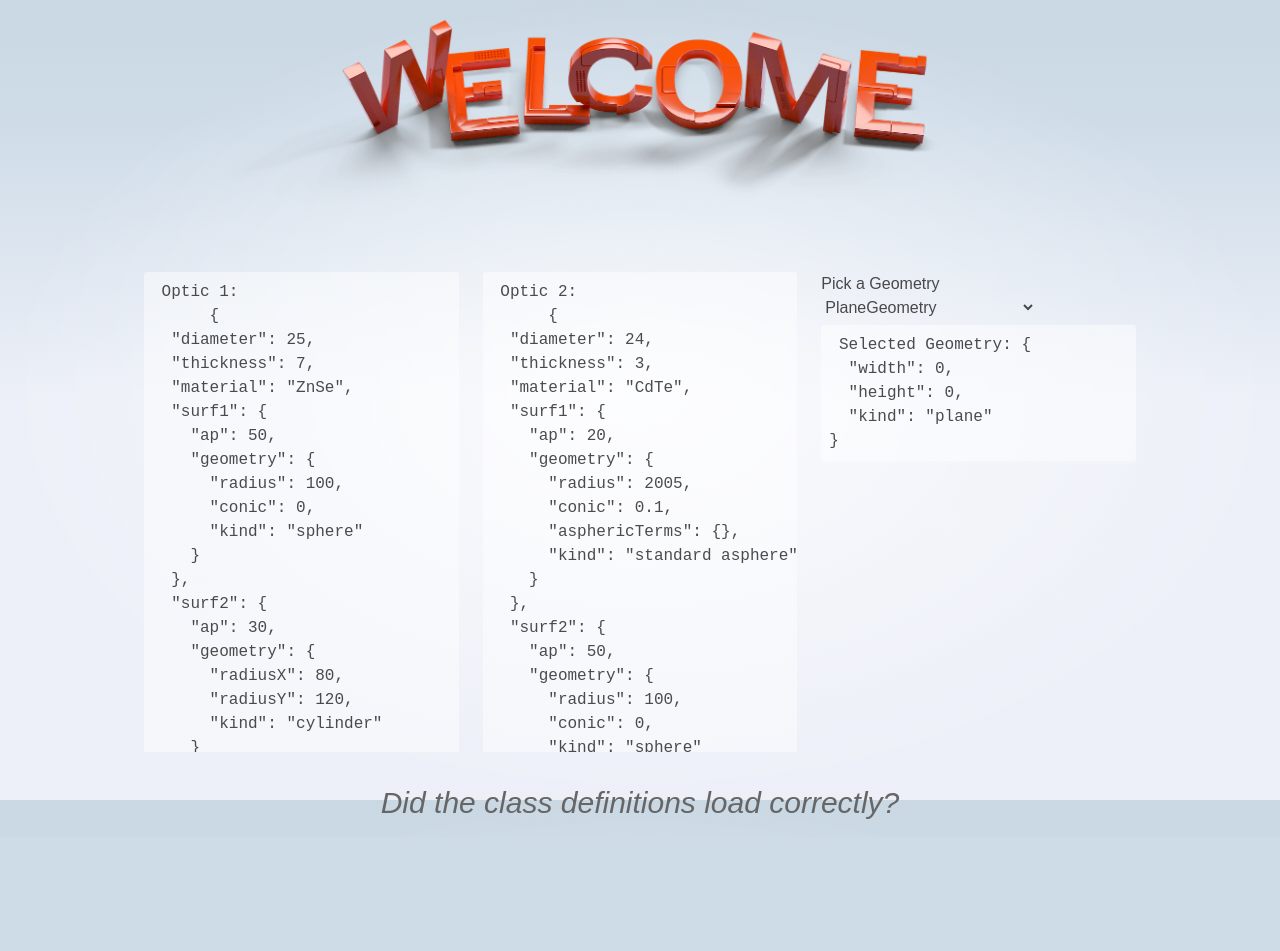
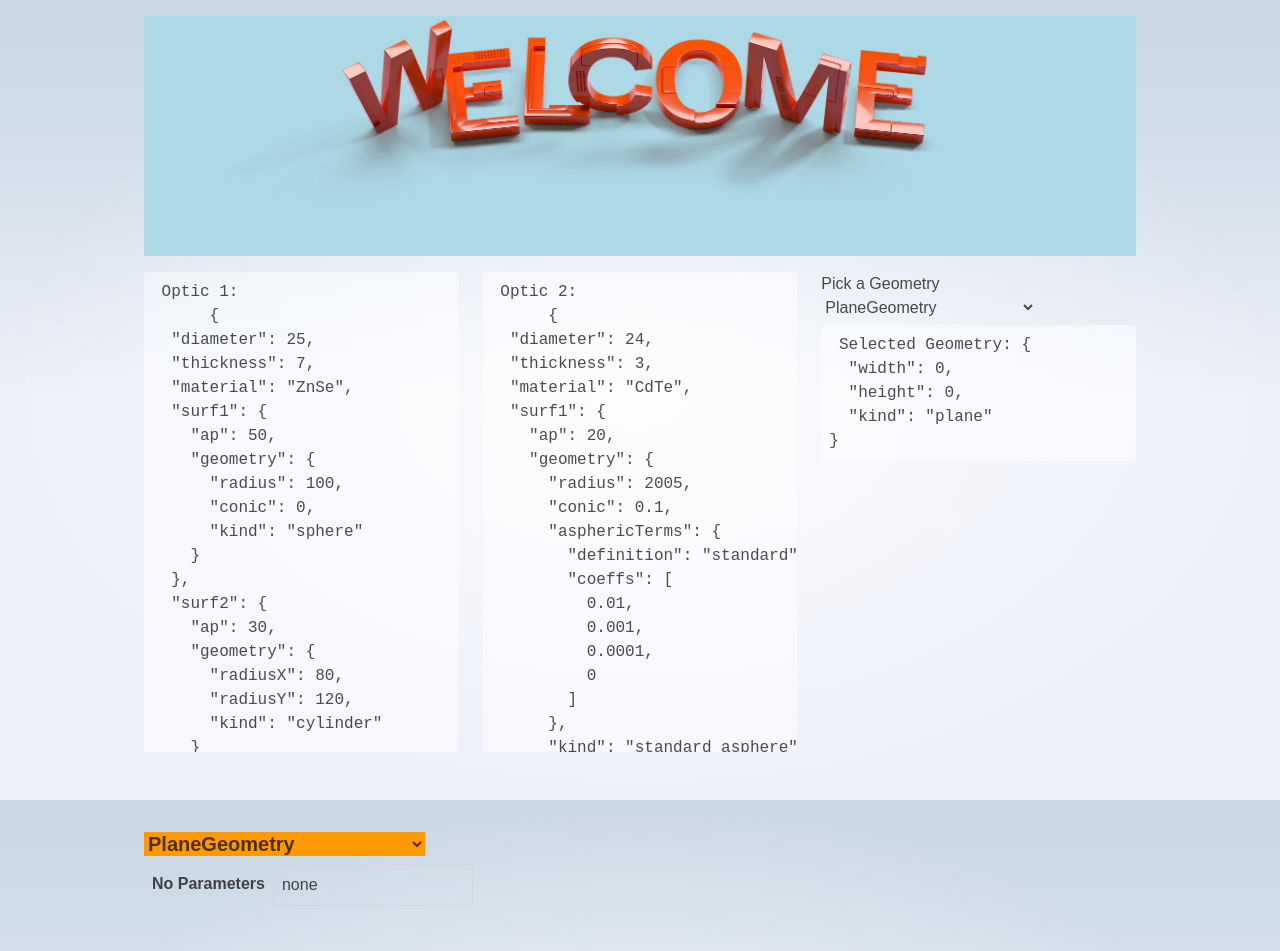
Before and after one commit to ConvexCoding/geoplus, a SvelteKit app: page / in a window 1280 px wide. Shown: the top 951 px of the page. Before the commit the page ends 837 px from the top, so only its background shows below. Built offline with nearby package versions, Linux system fonts and the light colour scheme.

Commit message:
add dynamic form or fields

```diff
--- a/src/routes/+page.svelte
+++ b/src/routes/+page.svelte
@@ -13,12 +13,12 @@
 	} from './geometry';
 	import { StdAsphericTerms } from './AsphericDefinition';
 	import { GEOMETRY_TYPES } from './geometry';
+	import { geometrySchemas } from './geometry';
 
 	// Example usage of the classes
 	const sphere = new Surface(50, new SphereGeometry(100));
 	const cylinder = new Surface(30, new CylinderGeometry(80, 120));
-	const somecoef = [0.01, 0.001, 0.0001];
-	const asphereterms = new StdAsphericTerms(somecoef);
+	const asphereterms = new StdAsphericTerms([0.01, 0.001, 0.0001]);
 	const sphere2 = new Surface(20, new StandaradAsphereGeomtry(2005, 0.1, asphereterms));
 	const optic1 = new Lens(25, 7, 'ZnSe', sphere, cylinder);
 	const optic2 = new Lens(24, 3, 'CdTe', sphere2, sphere);
@@ -31,7 +31,33 @@
 	classList.push(new CylinderGeometry(0, 111));
 	classList.push(new AxiconGeometry(0.123));
 
+	let schemaList = [];
+	schemaList.push(geometrySchemas['plane']);
+	schemaList.push(geometrySchemas['sphere']);
+	schemaList.push(geometrySchemas['standard asphere']);
+	schemaList.push(geometrySchemas['cylinder']);
+	schemaList.push(geometrySchemas['axicon']);
+
 	let geovalue = 0;
+
+	// try creating a Dynamic Form for inputing geometry parameters
+	// based on selected geometry type
+	let geometryType: keyof typeof geometrySchemas = 'plane';
+	console.log('Initial geometryType:', geometryType);
+
+	function onUpdate(values: any) {
+		console.log('Updated values:', values);
+		// Handle the update
+	}
+
+	// let schema = geometrySchemas[geometryType];
+	let schema = geometrySchemas[geometryType];
+
+	let values = Object.fromEntries(
+		Object.entries(schema).map(([key, field]) => [key, field.default])
+	);
+
+	$: onUpdate(values);
 </script>
 
 <section>
@@ -63,6 +89,7 @@
     </pre>
 	</div>
 
+	<!-- third column allows Select option to display class inf0-->
 	<div class="max-h-[60vh] min-w-0 flex-1 overflow-auto">
 		Pick a Geometry
 		<select class="mb-2" bind:value={geovalue}>
@@ -76,6 +103,30 @@
 				2
 			)} </pre>
 	</div>
+</div>
+
+<div class="w-100px mt-20 h-auto flex-row-reverse overflow-auto">
+	<select
+		class="order-2 mb-2 h-auto flex-1 border-amber-500 bg-amber-500 text-xl font-extrabold"
+		bind:value={geovalue}
+	>
+		{#each GEOMETRY_TYPES as geometry, index}
+			<option value={index}>{geometry.label}</option>
+		{/each}
+	</select>
+	{#each Object.entries(schemaList[geovalue]) as [fieldName, fieldConfig]}
+		<div class="w-100px mb-2 flex flex-row">
+			<label for={fieldName} class="max-w-50px h-auto flex-shrink-0 p-2 text-left font-extrabold">
+				{fieldConfig.label}
+			</label>
+			<input
+				id={fieldName}
+				class="ml-50px bg-white-500 h-auto max-w-50 flex-1 border border-gray-300 p-2"
+				type={fieldConfig.type}
+				bind:value={values[fieldName]}
+			/>
+		</div>
+	{/each}
 </div>
 
 <style>
@@ -94,6 +145,7 @@
 	.welcome {
 		display: block;
 		position: relative;
+		background-color: lightblue;
 		width: 100%;
 		height: 0;
 		padding: 0 0 calc(100% * 495 / 2048) 0;
--- a/src/routes/AsphericDefinition.ts
+++ b/src/routes/AsphericDefinition.ts
@@ -52,4 +52,11 @@ export class StdAsphericTerms {
   sagAt(x: number, y = 0) {
     return StdAsphericTerms.calcSag(this, x, y)
   }
+
+  toJSON() {
+    return {
+      definition: this.#definition,
+      coeffs: this.#coeffs
+    }
+  }
 }
--- a/src/routes/geometry.ts
+++ b/src/routes/geometry.ts
@@ -79,3 +79,32 @@ export class AxiconGeometry implements Geometry {
   }
 
 }
+
+/* schemas for each geometry class */
+
+export const geometrySchemas = {
+    "plane": {
+      no_parameters: { label: "No Parameters", type: "string", default: "none" }
+     },
+
+    "sphere": {
+      radius: { label: "Radius", type: "number", default: 10 },
+      conic: { label: "Conic Constant", type: "number", default: 0 }
+    },
+
+  "standard asphere": {
+    radius: { label: "Radius", type: "number", default: 10 },
+    conic: { label: "Conic Constant", type: "number", default: 0 },
+    asphericTerms: { label: "Aspheric Terms", type: "array", default: [] }
+  },
+
+  "cylinder": {
+    radiusX: { label: "Radius X", type: "number", default: 10 },
+    radiusY: { label: "Radius Y", type: "number", default: 10 }
+  },
+
+  "axicon": {
+    coneAngle: { label: "Cone Angle (radians)", type: "number", default: 0.1 }
+  }
+
+} as const;
```
